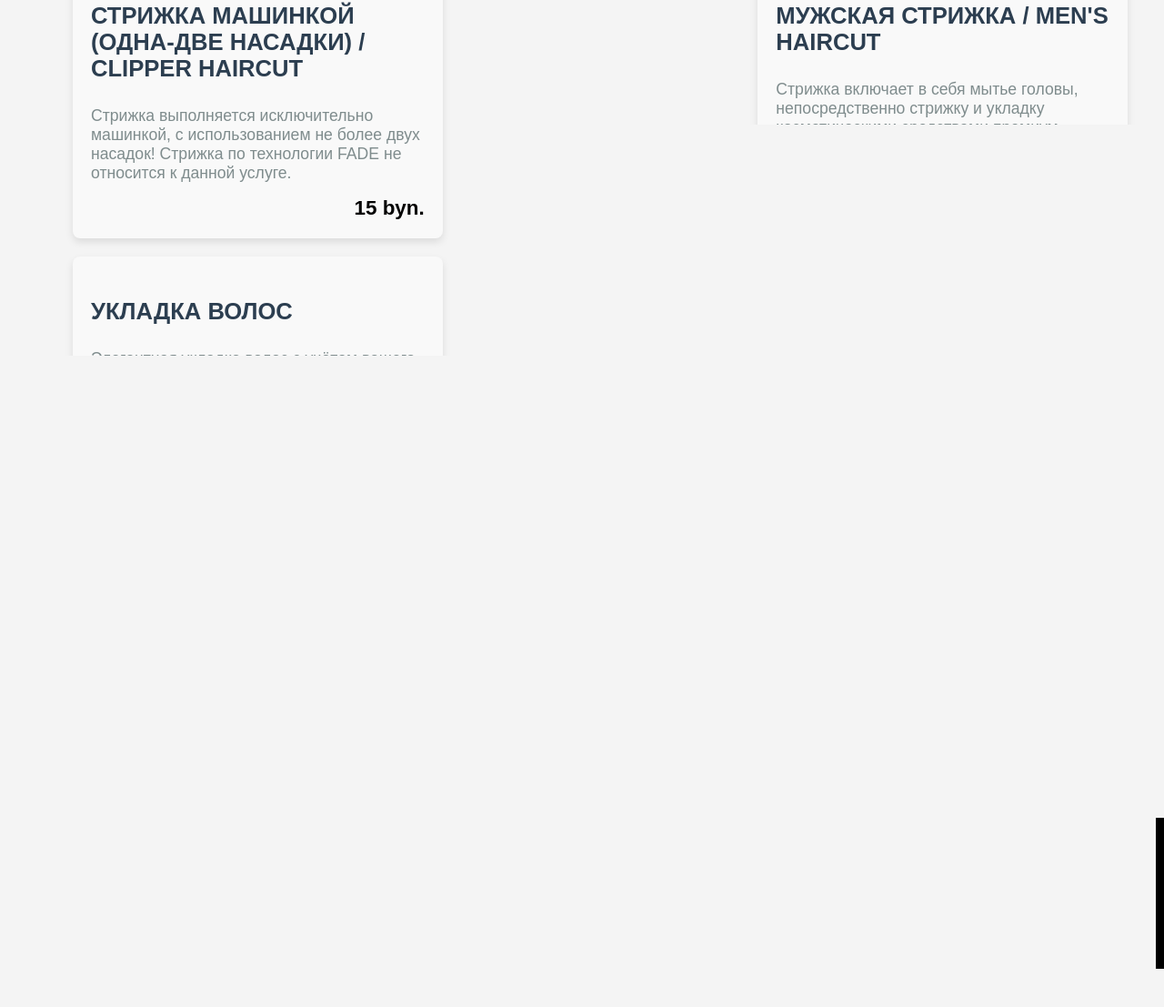
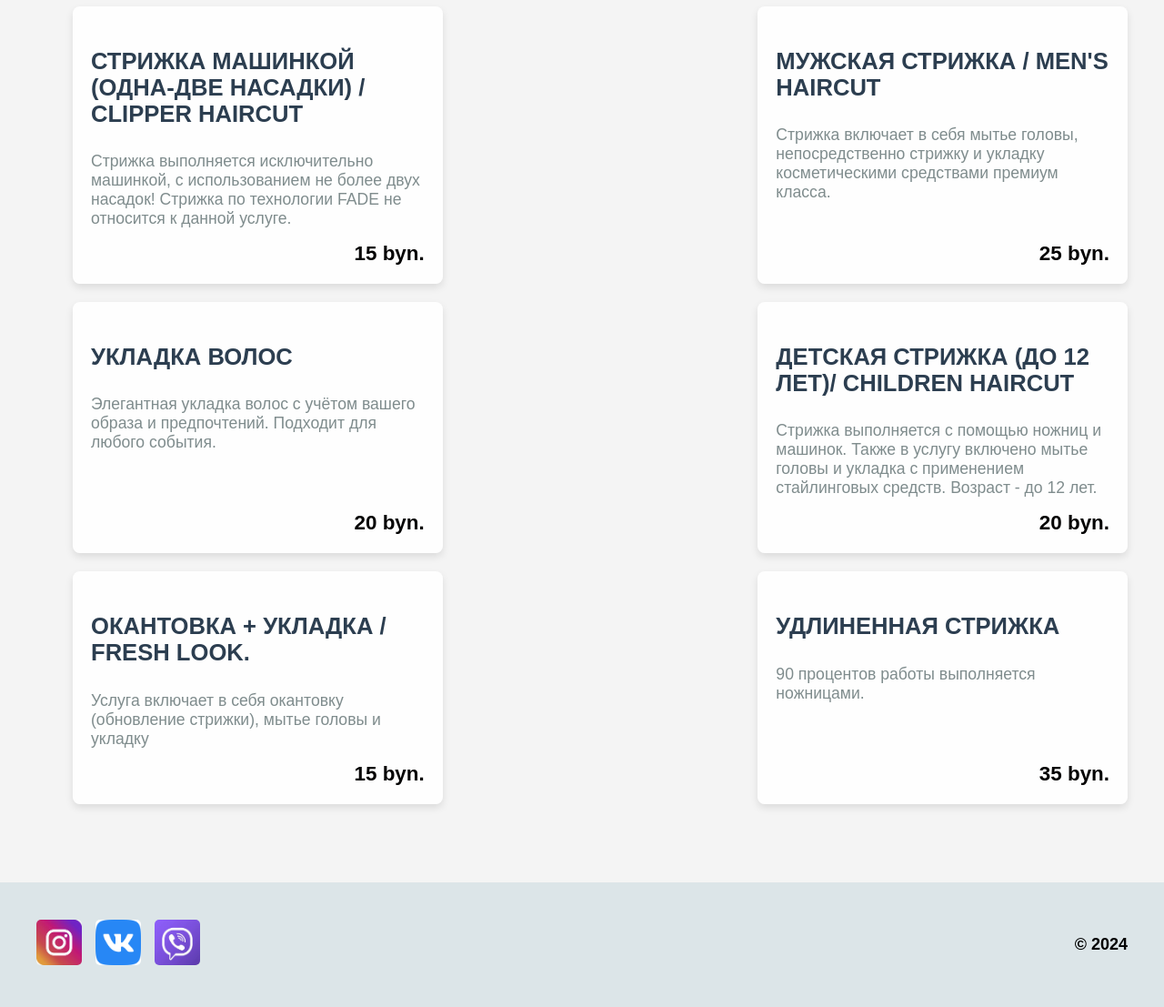
Before and after one commit to StetskoMikhail/CUTHUB_new_version, a plain HTML site: page Frontend/index.html in a window 1280 px wide. Shown: the part 1134-2241 px from the top of the page at 91% size. Before the commit the page ends 2199 px from the top, so only its background shows below. Drawn offline with Linux system fonts and the light colour scheme.

Commit message:
Исправил подвал

```diff
--- a/Frontend/css/about.css
+++ b/Frontend/css/about.css
@@ -184,38 +184,74 @@ body {
 	bottom: 0; /* Устанавливаем футер внизу */
 	width: 100%; /* Футер на всю ширину */
 }
-
-/* Стили для футера */
-.footer {
-	background-color: #000; /* Черный фон для футера */
-	color: #fff; /* Белый текст */
-	text-align: center; /* Центрируем содержимое по умолчанию */
-	padding: 20px 0; /* Отступы сверху и снизу */
-	font-size: 1.2em; /* Размер шрифта */
-	position: relative; /* Позиционирование футера */
-	bottom: 0; /* Устанавливаем футер внизу */
-	width: 100%; /* Футер на всю ширину */
+ /* Адаптивные стили */
+ @media (max-width: 768px) {
+	.service__item {
+		 width: calc(50% - 20px); /* Два элемента в строке на мобильных устройствах */
+	}
 }
 
-/* Контейнер внутри футера */
-.footer-container {
-	display: flex; /* Используем flexbox для расположения логотипа и текста */
-	justify-content: space-between; /* Пространство между элементами */
-	align-items: center; /* Выравнивание по вертикали */
-	width: 100%; /* На всю ширину контейнера */
-	max-width: 1200px; /* Максимальная ширина контейнера */
-	margin: 0 auto; /* Центрируем контейнер */
+@media (max-width: 480px) {
+	.service__item {
+		 width: 100%; /* Один элемент в строке на очень маленьких экранах */
+	}
+}
+ /* Стили для подвала */
+ .footer {
+	background-color: rgba(214,225,229, 0.8); /*  фон */
+	color: #000000; /* текст */
+	padding: 20px 0; /* Отступы сверху и снизу */
+	text-align: center;
 }
 
-/* Стили для логотипа */
-.footer-logo img {
-	height: 110px; /* Высота логотипа */
-	width: auto; /* Автоматическая ширина, чтобы сохранить пропорции */
+.footer__content {
+	display: flex;
+	justify-content: space-between; /* Размещение блоков слева и справа */
+	align-items: center;
+	max-width: 1200px;
+	margin: 0 auto; /* Центрирование подвала */
 }
 
-/* Стили для текста местоположения */
-.footer-location p {
-	margin: 0; /* Убираем отступы вокруг текста */
-	font-size: 1.1em; /* Размер шрифта для текста местоположения */
-	text-align: right; /* Выравнивание текста по правому краю */
+.footer__left {
+	display: flex;
+	justify-content: space-between;
+	gap: 15px; /* Отступы между изображениями */
 }
+
+.footer__link {
+	display: inline-block;
+	text-decoration: none; /* Убираем подчеркивание */
+}
+
+.footer__image {
+	width: 50px; /* Ширина изображений */
+	height: 50px; /* Высота изображений */
+	object-fit: cover; /* Сохранение пропорций изображений */
+	border-radius: 5px; /* Скругление углов */
+	transition: transform 0.3s ease; /* Плавный переход при наведении */
+}
+
+.footer__image:hover {
+	transform: scale(1.1); /* Увеличение изображения при наведении */
+}
+
+.footer__right {
+	font-size: 18px; /* Размер шрифта для текста */
+	font-weight: bold;
+}
+
+@media (max-width: 768px) {
+	.footer__content {
+		 flex-direction: column; /* Вертикальное расположение элементов на мобильных устройствах */
+		 align-items: center;
+	}
+
+	.footer__left {
+		 margin-bottom: 15px;
+	}
+
+	.footer__image {
+		 width: 40px;
+		 height: 40px;
+	}
+}
--- a/Frontend/css/gallery.css
+++ b/Frontend/css/gallery.css
@@ -142,38 +142,74 @@ body {
 	bottom: 0; /* Устанавливаем футер внизу */
 	width: 100%; /* Футер на всю ширину */
 }
-
-/* Стили для футера */
-.footer {
-	background-color: #000; /* Черный фон для футера */
-	color: #fff; /* Белый текст */
-	text-align: center; /* Центрируем содержимое по умолчанию */
-	padding: 20px 0; /* Отступы сверху и снизу */
-	font-size: 1.2em; /* Размер шрифта */
-	position: relative; /* Позиционирование футера */
-	bottom: 0; /* Устанавливаем футер внизу */
-	width: 100%; /* Футер на всю ширину */
+ /* Адаптивные стили */
+ @media (max-width: 768px) {
+	.service__item {
+		 width: calc(50% - 20px); /* Два элемента в строке на мобильных устройствах */
+	}
 }
 
-/* Контейнер внутри футера */
-.footer-container {
-	display: flex; /* Используем flexbox для расположения логотипа и текста */
-	justify-content: space-between; /* Пространство между элементами */
-	align-items: center; /* Выравнивание по вертикали */
-	width: 100%; /* На всю ширину контейнера */
-	max-width: 1200px; /* Максимальная ширина контейнера */
-	margin: 0 auto; /* Центрируем контейнер */
+@media (max-width: 480px) {
+	.service__item {
+		 width: 100%; /* Один элемент в строке на очень маленьких экранах */
+	}
+}
+ /* Стили для подвала */
+ .footer {
+	background-color: rgba(214,225,229, 0.8); /*  фон */
+	color: #000000; /* текст */
+	padding: 20px 0; /* Отступы сверху и снизу */
+	text-align: center;
 }
 
-/* Стили для логотипа */
-.footer-logo img {
-	height: 110px; /* Высота логотипа */
-	width: auto; /* Автоматическая ширина, чтобы сохранить пропорции */
+.footer__content {
+	display: flex;
+	justify-content: space-between; /* Размещение блоков слева и справа */
+	align-items: center;
+	max-width: 1200px;
+	margin: 0 auto; /* Центрирование подвала */
 }
 
-/* Стили для текста местоположения */
-.footer-location p {
-	margin: 0; /* Убираем отступы вокруг текста */
-	font-size: 1.1em; /* Размер шрифта для текста местоположения */
-	text-align: right; /* Выравнивание текста по правому краю */
+.footer__left {
+	display: flex;
+	justify-content: space-between;
+	gap: 15px; /* Отступы между изображениями */
 }
+
+.footer__link {
+	display: inline-block;
+	text-decoration: none; /* Убираем подчеркивание */
+}
+
+.footer__image {
+	width: 50px; /* Ширина изображений */
+	height: 50px; /* Высота изображений */
+	object-fit: cover; /* Сохранение пропорций изображений */
+	border-radius: 5px; /* Скругление углов */
+	transition: transform 0.3s ease; /* Плавный переход при наведении */
+}
+
+.footer__image:hover {
+	transform: scale(1.1); /* Увеличение изображения при наведении */
+}
+
+.footer__right {
+	font-size: 18px; /* Размер шрифта для текста */
+	font-weight: bold;
+}
+
+@media (max-width: 768px) {
+	.footer__content {
+		 flex-direction: column; /* Вертикальное расположение элементов на мобильных устройствах */
+		 align-items: center;
+	}
+
+	.footer__left {
+		 margin-bottom: 15px;
+	}
+
+	.footer__image {
+		 width: 40px;
+		 height: 40px;
+	}
+}
--- a/Frontend/css/styles.css
+++ b/Frontend/css/styles.css
@@ -1,6 +1,6 @@
 header {
 	margin: 0; /* Убираем отступы по умолчанию у body */
-	background-image: url('img/bshop-1.jpg');
+	background-image: url('.img\Фон_для_барберов_2.jpg');
 	background-repeat: no-repeat;
 	background-size: cover;
 	background-attachment: fixed;
@@ -229,8 +229,7 @@ header {
 
  .team__item:hover .barber__overlay {
 	opacity: 1;
- }
- .book-btn {
+ }.book-btn {
 	background-color: #ff6f61;
 	border: none;
 	border-radius: 5px;
@@ -257,6 +256,7 @@ header {
  .barber:focus-within, .barber:hover {
 	box-shadow: 2px 2px 3px #c98a6a;
  }
+ /* Стили для списка услуг */
  .services__list {
 	  display: flex;
 	  flex-wrap: wrap;
@@ -264,10 +264,20 @@ header {
 	  justify-content: space-between;
  }
 
+ /* Фон в виде картинки для секции */
+ #services {
+	  background-image: url('Frontend\.img\Фон_для_барберов_2.jpg');
+	  background-size: cover; /* Картинка будет покрывать весь блок */
+	  background-position: center; /* Центрирование картинки */
+	  background-attachment: fixed; /* Фиксированное положение фона */
+	  padding: 50px 0; /* Отступы сверху и снизу */
+ }
+
+ /* Стили для каждого элемента услуги */
  .service__item {
 	  display: flex;
 	  flex-direction: column; /* Элементы внутри блока будут располагаться вертикально */
-	  background-color: #f9f9f9;
+	  background-color: rgba(255, 255, 255, 0.9); /* Белый фон с прозрачностью для контраста с фоном */
 	  border-radius: 8px;
 	  box-shadow: 0 4px 8px rgba(0, 0, 0, 0.1);
 	  padding: 20px;
@@ -306,6 +316,7 @@ header {
 	  color: #f39c12; /* Изменение цвета цены при наведении */
  }
 
+ /* Адаптивные стили */
  @media (max-width: 768px) {
 	  .service__item {
 			width: calc(50% - 20px); /* Два элемента в строке на мобильных устройствах */
@@ -317,49 +328,62 @@ header {
 			width: 100%; /* Один элемент в строке на очень маленьких экранах */
 	  }
  }
- /* Стили для футера */
+ /* Стили для подвала */
  .footer {
-	  background-color: #000; /* Черный фон для футера */
-	  color: #fff; /* Белый текст */
-	  text-align: center; /* Центрируем содержимое по умолчанию */
+	  background-color: rgba(214,225,229, 0.8); /*  фон */
+	  color: #000000; /* текст */
 	  padding: 20px 0; /* Отступы сверху и снизу */
-	  font-size: 1.2em; /* Размер шрифта */
-	  position: relative; /* Позиционирование футера */
-	  bottom: 0; /* Устанавливаем футер внизу */
-	  width: 100%; /* Футер на всю ширину */
+	  text-align: center;
  }
 
- /* Стили для футера */
- .footer {
-	  background-color: #000; /* Черный фон для футера */
-	  color: #fff; /* Белый текст */
-	  text-align: center; /* Центрируем содержимое по умолчанию */
-	  padding: 20px 0; /* Отступы сверху и снизу */
-	  font-size: 1.2em; /* Размер шрифта */
-	  position: relative; /* Позиционирование футера */
-	  bottom: 0; /* Устанавливаем футер внизу */
-	  width: 100%; /* Футер на всю ширину */
+ .footer__content {
+	  display: flex;
+	  justify-content: space-between; /* Размещение блоков слева и справа */
+	  align-items: center;
+	  max-width: 1200px;
+	  margin: 0 auto; /* Центрирование подвала */
  }
 
- /* Контейнер внутри футера */
- .footer-container {
-	  display: flex; /* Используем flexbox для расположения логотипа и текста */
-	  justify-content: space-between; /* Пространство между элементами */
-	  align-items: center; /* Выравнивание по вертикали */
-	  width: 100%; /* На всю ширину контейнера */
-	  max-width: 1200px; /* Максимальная ширина контейнера */
-	  margin: 0 auto; /* Центрируем контейнер */
+ .footer__left {
+	  display: flex;
+	  justify-content: space-between;
+	  gap: 15px; /* Отступы между изображениями */
  }
 
- /* Стили для логотипа */
- .footer-logo img {
-	  height: 110px; /* Высота логотипа */
-	  width: auto; /* Автоматическая ширина, чтобы сохранить пропорции */
+ .footer__link {
+	  display: inline-block;
+	  text-decoration: none; /* Убираем подчеркивание */
  }
 
- /* Стили для текста местоположения */
- .footer-location p {
-	  margin: 0; /* Убираем отступы вокруг текста */
-	  font-size: 1.1em; /* Размер шрифта для текста местоположения */
-	  text-align: right; /* Выравнивание текста по правому краю */
+ .footer__image {
+	  width: 50px; /* Ширина изображений */
+	  height: 50px; /* Высота изображений */
+	  object-fit: cover; /* Сохранение пропорций изображений */
+	  border-radius: 5px; /* Скругление углов */
+	  transition: transform 0.3s ease; /* Плавный переход при наведении */
  }
+
+ .footer__image:hover {
+	  transform: scale(1.1); /* Увеличение изображения при наведении */
+ }
+
+ .footer__right {
+	  font-size: 18px; /* Размер шрифта для текста */
+	  font-weight: bold;
+ }
+
+ @media (max-width: 768px) {
+	  .footer__content {
+			flex-direction: column; /* Вертикальное расположение элементов на мобильных устройствах */
+			align-items: center;
+	  }
+
+	  .footer__left {
+			margin-bottom: 15px;
+	  }
+
+	  .footer__image {
+			width: 40px;
+			height: 40px;
+	  }
+ }
--- a/Frontend/index.html
+++ b/Frontend/index.html
@@ -39,7 +39,7 @@
           (5.0/1901)
         </span>
         <div class="barber__overlay row">
-          <a class="book-btn btn" href="https://example.com" target="_blank">Записаться к мастеру</a>
+          <a class="book-btn btn" href="" target="_blank">Записаться к мастеру</a>
         </div>
        </li>
        <li class="team__item barber">
@@ -52,7 +52,7 @@
         (4.8/1500)
         </span>
         <div class="barber__overlay row">
-          <a class="book-btn btn" href="https://example.com" target="_blank">Записаться к мастеру</a>
+          <a class="book-btn btn" href="" target="_blank">Записаться к мастеру</a>
         </div>
        </li>
        <li class="team__item barber">
@@ -65,7 +65,7 @@
           (4.9/1700)
         </span>
         <div class="barber__overlay row">
-          <a class="book-btn btn" href="https://example.com" target="_blank">Записаться к мастеру</a>
+          <a class="book-btn btn" href="" target="_blank">Записаться к мастеру</a>
         </div>
        </li>
        <li class="team__item barber">
@@ -78,7 +78,7 @@
           (4.7/1400)
         </span>
         <div class="barber__overlay row">
-          <a class="book-btn btn" href="https://example.com" target="_blank">Записаться к мастеру</a>
+          <a class="book-btn btn" href="" target="_blank">Записаться к мастеру</a>
         </div>
        </li>
        <li class="team__item barber">
@@ -91,7 +91,7 @@
           (4.6/1300)
         </span>
         <div class="barber__overlay row">
-          <a class="book-btn btn" href="https://example.com" target="_blank">Записаться к мастеру</a>
+          <a class="book-btn btn" href="" target="_blank">Записаться к мастеру</a>
         </div>
        </li>
        <li class="team__item barber">
@@ -104,12 +104,11 @@
           (4.85/1600)
         </span>
         <div class="barber__overlay row">
-          <a class="book-btn btn" href="https://example.com" target="_blank">Записаться к мастеру</a>
+          <a class="book-btn btn" href="" target="_blank">Записаться к мастеру</a>
         </div>
        </li>
       </ul>
-    </div>
-	 <!-- Новый раздел с услугами -->
+    </div><!-- Новый раздел с услугами -->
 	 <section id="services" class="services section light-section">
 		<div class="container">
 		  <h2 class="section_title">НАШИ УСЛУГИ</h2>
@@ -148,20 +147,30 @@
 		  </ul>
 		</div>
 	 </section>
-		<!-- Подвал сайта -->
-  <footer class="footer">
-		<div class="container footer-container">
-			 <!-- Логотип Cut Hub слева -->
-			 <div class="footer-logo">
-				  <img src=".img/Лого.jpg" alt="Cut Hub Logo"> <!-- Замените путь на актуальный путь к вашему логотипу -->
+	 <footer class="footer">
+		<div class="container">
+		  <div class="footer__content">
+			 <!-- Левый блок с изображениями-ссылками -->
+			 <div class="footer__left">
+				<a href="https://www.instagram.com/nikitagosteev?igsh=YmZveG52ODB0YzEw" target="_blank" class="footer__link">
+				  <img src=".img/inst.jpg" alt="Image 1" class="footer__image">
+				</a>
+				<a href="https://VK.com/lemoonier" target="_blank" class="footer__link">
+				  <img src=".img/vk.jpg" alt="Image 2" class="footer__image">
+				</a>
+				<a href="https://www.viber.com/ru/download/" target="_blank" class="footer__link">
+				  <img src=".img/viber.jpg" alt="Image 3" class="footer__image">
+				</a>
 			 </div>
-			 <p>&copy; 2024</p>
-			 <!-- Местоположение -->
-			 <div class="footer-location">
-				  <p>Беларусь, г.Гродно, ул.Ожешко 22</p>
+
+			 <!-- Правый блок с текстом 2024 -->
+			 <div class="footer__right">
+				<p>&copy; 2024</p>
 			 </div>
+		  </div>
 		</div>
-  </footer>
+	 </footer>
+
 
 
   </body>
```
Also changed, not shown: Frontend/about.html (+19 -9 lines), Frontend/gallery.html (+19 -9 lines), Frontend/.img/VK.jpg (added), Frontend/.img/inst.jpg (added), Frontend/.img/viber.jpg (added), Frontend/.img/Фон_для_барберов_2.jpg (added).
